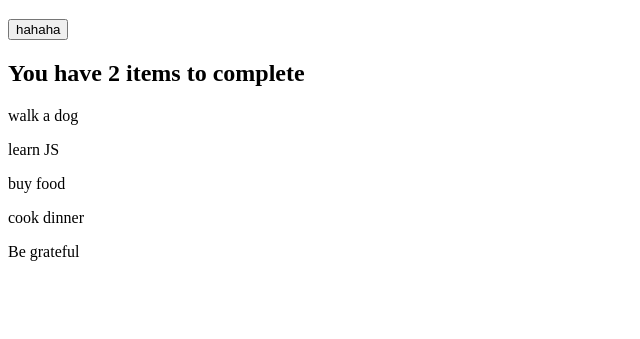
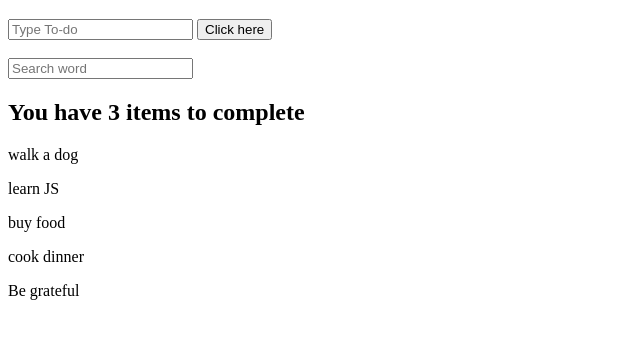
Before and after one commit to wonma/To-do-app-v2, a plain HTML site: page index.html in a window 1280 px wide. Both pictures are taken after a click on the button "Click here". Shown: the part 61-400 px from the top of the page, without its empty margins (0-640 px from the left). Drawn offline with Linux system fonts and the light colour scheme.

Commit message:
Added live search feature

```diff
--- a/index.html
+++ b/index.html
@@ -11,8 +11,11 @@
 
 <body>
     <h1>Todos</h1>
-    <button>Click here</button>
-
+    <input id="new-input" type="text" placeholder="Type To-do">
+    <button id="create-to-do">Click here</button><br><br>
+    <input id="search-input" type="text" placeholder="Search word">
+    <div id="summary"></div>
+    <div id="todos-area"></div>
     <script src="script.js"></script>
 </body>
 
--- a/script.js
+++ b/script.js
@@ -1,4 +1,5 @@
-const todos = [{
+const todos = [
+    {
     text: 'walk a dog',
     completed: false
 }, {
@@ -13,34 +14,86 @@ const todos = [{
 }, {
     text: 'Be grateful',
     completed: true
-}]
+}
+]
 
 
 const body = document.querySelector('body') // node로 실행하면 당연히 안잡힘.
-const button = document.querySelector('button')
+const createBtn = document.querySelector('#create-to-do')
+const newInput = document.querySelector('#new-input')
+const searchInput = document.querySelector('#search-input')
+const todosArea = document.querySelector('#todos-area')
+const summaryArea = document.querySelector('#summary')
+// ? 서치된 Array로만 incomplete리스트 구성해야할까?
+// ? 아니면, 서치되더라도, 전체아이템의 incomplete 구성해야할까?  ->이걸로해보겠음.
 
-const todoNotCompleted = todos.filter(function(todo) {
-    return todo.completed === false
-})
-const summary = document.createElement('h2')
-summary.textContent = `You have ${todoNotCompleted.length} items to complete`
-body.append(summary)
+// Keyword updator
+const filterKeyword = {
+    searchWord : ''
+}
 
-// The code below only shows the incomplete items.
-//
-// for (let i = 0; i < todoNotCompleted.length; i++) {
-//     const newParagraph = document.createElement('p')
-//     newParagraph.textContent = `${todoNotCompleted[i].text}`
-//     body.append(newParagraph)
-// }
+// Filter array + create p
+const renderFilter = function (todoName) {
+    let filteredTodo = todoName.filter(function (todo) {
+        return todo.text.toLowerCase().includes(filterKeyword.searchWord)
+    })
+
+    todosArea.innerHTML = ''
+
+    filteredTodo.forEach(function (each) {
+        const newTodo = document.createElement('p')
+        newTodo.textContent = each.text
+        todosArea.appendChild(newTodo)
+    })
+}
+
+renderFilter(todos)
+
+// [Array] Keep incomplete elements
+const countIncomplete = function (todoName) {
+    const todoNotCompleted = todoName.filter(function (todo) {
+        return todo.completed === false
+    })
+
+    const summary = document.createElement('h2')
+    summary.textContent = `You have ${todoNotCompleted.length} items to complete`
+    summaryArea.append(summary)
+}
+
+countIncomplete(todos)
+
+// Create h2 containing the number of incomplete elements and put it in body.
 
 
-todos.forEach(function (todo) {
-    const newItem = document.createElement('p')   // 샘은 const p 라고 이름지음
-    newItem.textContent = todo.text
-    body.append(newItem)
+
+// Put new p containing title of todos' elements in body
+// todos.forEach(function (todo) {
+//     const newItem = document.createElement('p')   // 샘은 const p 라고 이름지음
+//     newItem.textContent = todo.text
+//     body.append(newItem)
+// })
+
+// [Listener] Add todo Button
+createBtn.addEventListener('click', function (e) {
+    const createdTodo = {
+        text: newInput.value,
+        completed: false
+    }
+
+    todos.push(createdTodo)
+    newInput.value = ''
+    todosArea.innerHTML = ''
+    todos.forEach(function (each) {
+        const updatedTodo = document.createElement('p')
+        updatedTodo.textContent = each.text
+        todosArea.appendChild(updatedTodo)
+    })
+    summaryArea.innerHTML = ''
+    countIncomplete(todos)
 })
 
-button.addEventListener('click', function (e) {
-    e.target.textContent = 'hahaha'
+// [Listener] Input box
+searchInput.addEventListener('input', function (e) {
+    filterKeyword.searchWord = e.target.value
+    renderFilter(todos)
 })
```
